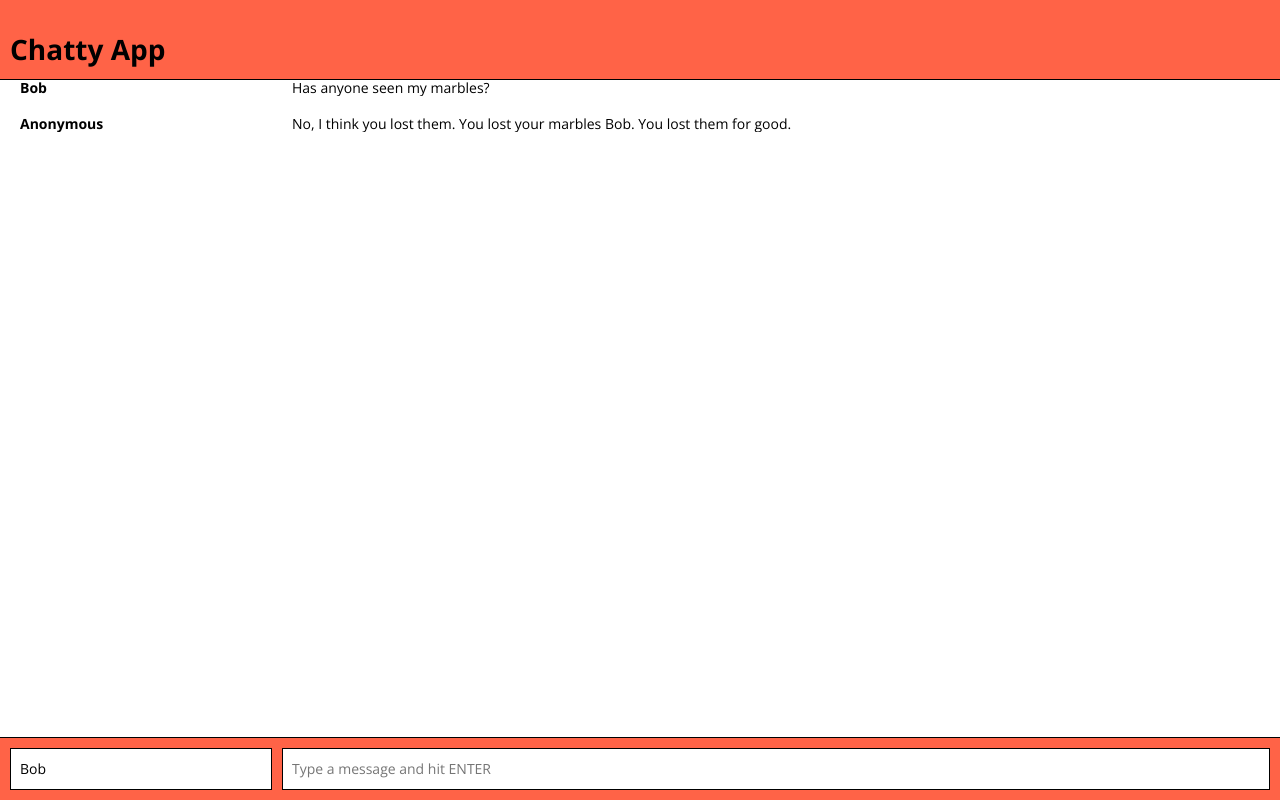
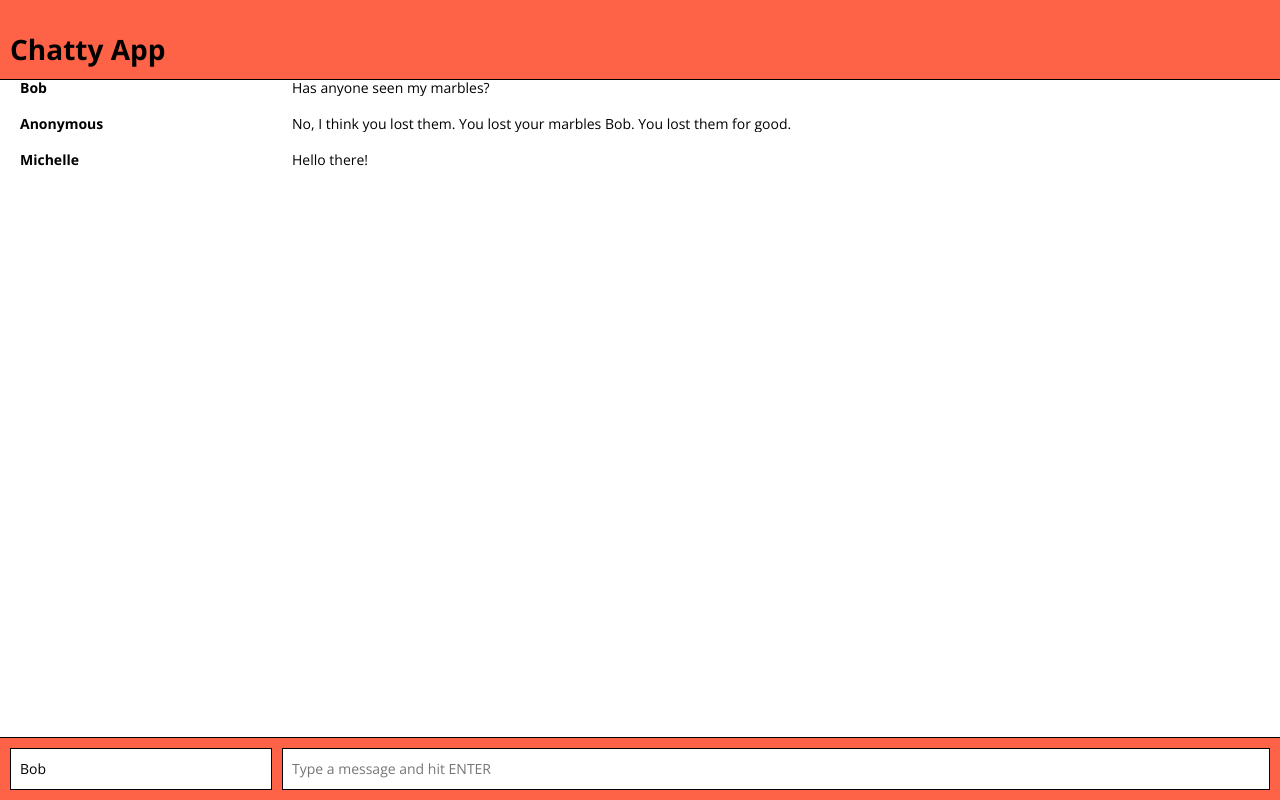
Before and after one commit to 1andee/chatty-app, a React app: page / in a window 1280 px wide. Built offline with nearby package versions, Linux system fonts and the light colour scheme.

Commit message:
Completed exercise: Component Lifecycle Methods in action

```diff
--- a/src/App.jsx
+++ b/src/App.jsx
@@ -7,7 +7,7 @@ export default class App extends Component {
   constructor(props) {
     super(props);
     this.state = {
-      currentUser: {name: "Bob"}, // optional. if currentUser is not defined, it means the user is Anonymous
+      currentUser: {name: "Bob"},  // optional. if currentUser is not defined, it means the user is Anonymous
       messages: [
         {
           id: 1,
@@ -26,13 +26,21 @@ export default class App extends Component {
   // Called after component is rendered and attached to DOM, but not yet visible.
   componentDidMount() {
     console.log("componentDidMount invoked, commencing 3 second delay")
+    console.log("Simulating incoming message");
+  // Add a new message to the list of messages in the data store
+    const newMessage = {id: 3, username: "Michelle", content: "Hello there!"};
+    const messages = this.state.messages.concat(newMessage);
+  // Update the state of the app component.}
+  // Calling setState will trigger a call to render() in App and all child components.
     setTimeout(() => {
-      this.setState( /* PLACE HOLDER */ )
+      this.setState( {messages: messages} )
     }, 3000);
   };
 
   render() {
     console.log("Rendering <App />");
+    /* Passing messages array from Lines 11-22 to MessageList component on Line 49
+       Passing currentUser from Line 10 to ChatBar component on Line 50 */
     return (
       <div>
         <nav className="navbar">
```
